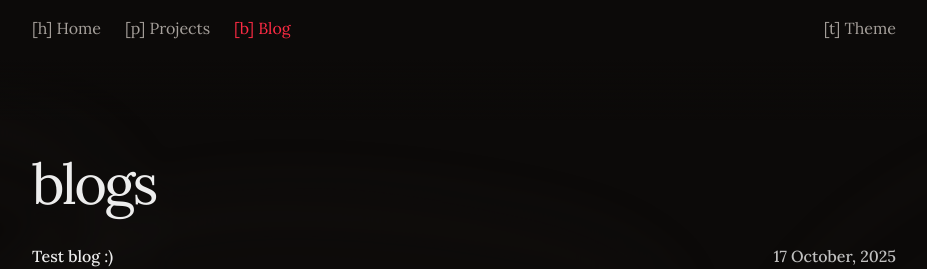
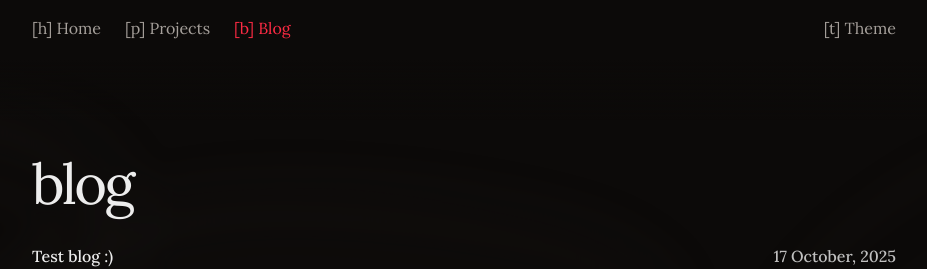
Before and after one commit to amoreX/whoisnihal, a Next.js app: page /blog in a window 1280 px wide. Shown: the top 269 px of the page, without its empty margins (176-1103 px from the left). Built offline with nearby package versions, Linux system fonts and the light colour scheme.

Commit message:
Change spelling of blog in title

```diff
--- a/src/components/header/Title.tsx
+++ b/src/components/header/Title.tsx
@@ -21,9 +21,9 @@ const Title = () => {
       setTitle("projects");
     } else if (pathname?.startsWith("/blog/")) {
       setDisplay(false)
-      setTitle("blogs");
+      setTitle("blog");
     } else if (pathname?.startsWith("/blog")) {
-      setTitle("blogs");
+      setTitle("blog");
     } else {
       setTitle("404");
     }
```
